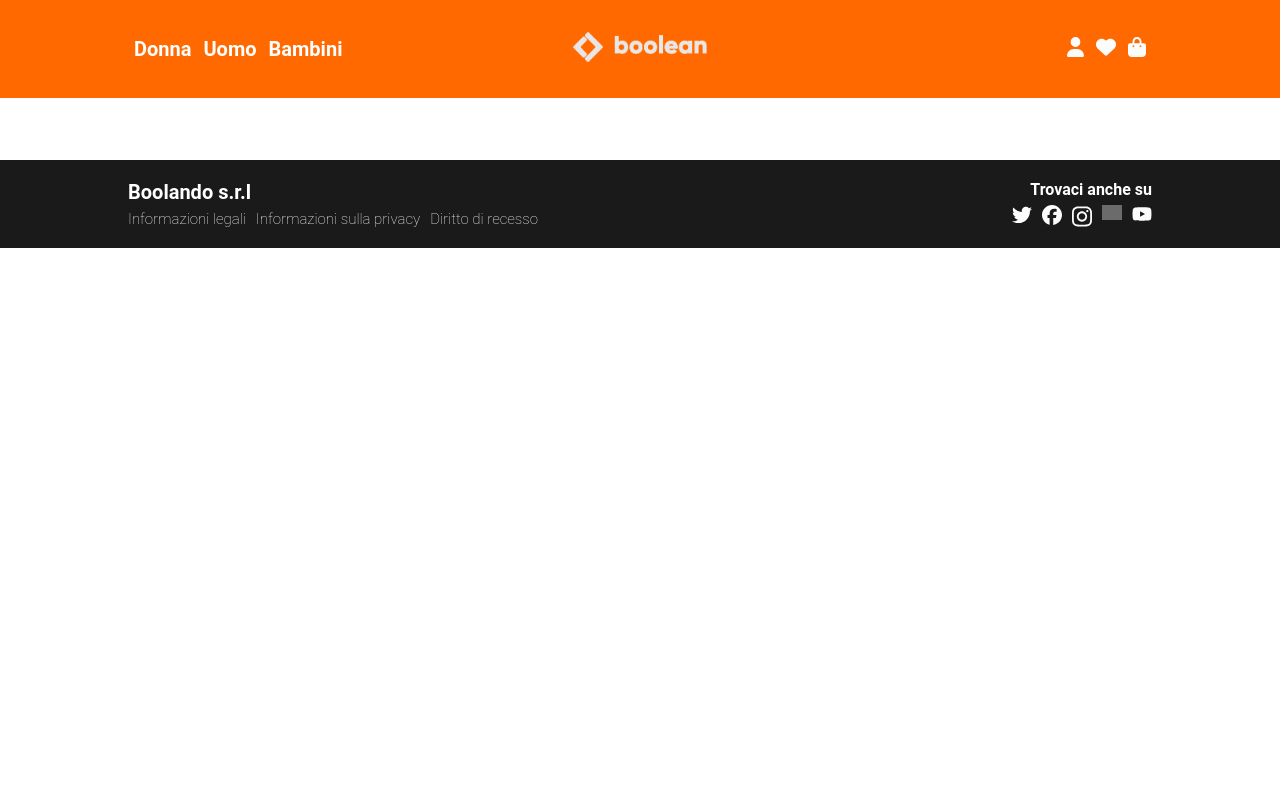
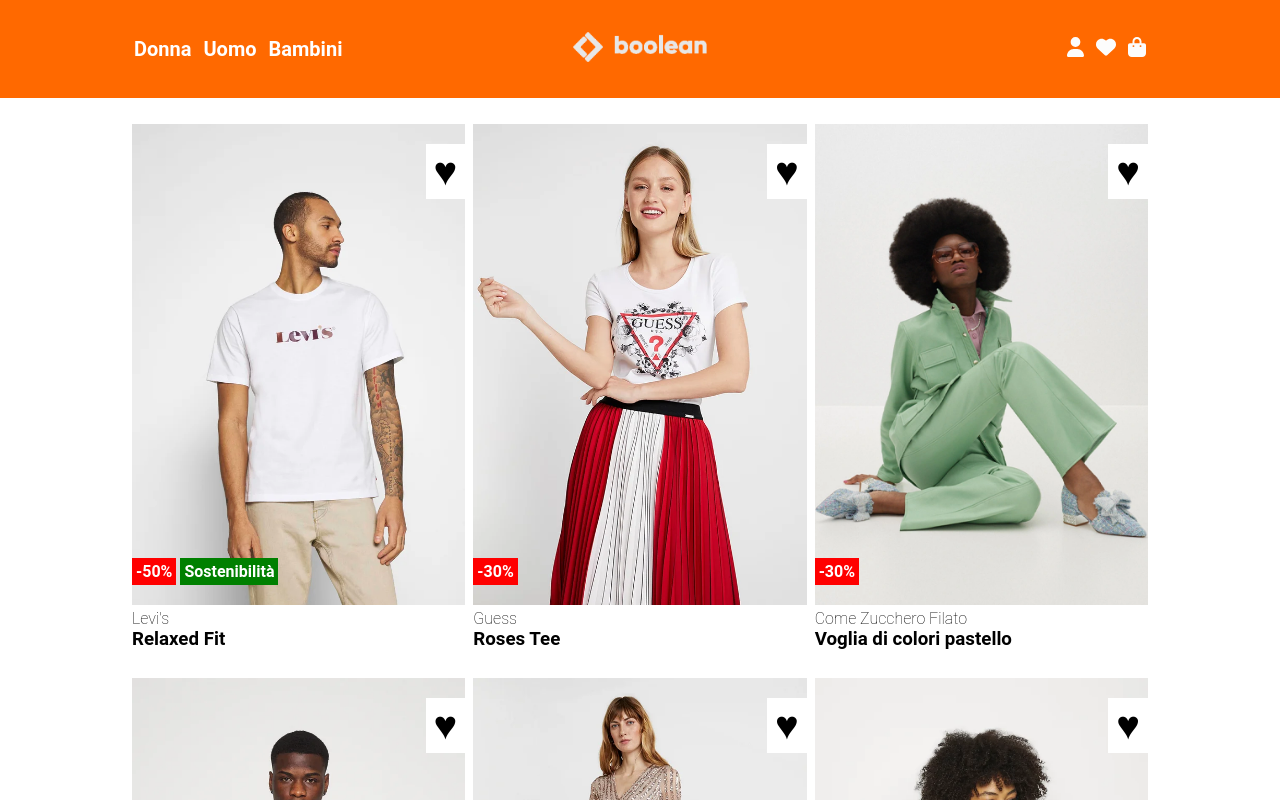
Before and after one commit to MattiaBologna/vite-boolando, a Vue app: page / in a window 1280 px wide. Shown: the top 800 px of the page. Built offline with nearby package versions, Linux system fonts and the light colour scheme; data requests are answered from the project's data file; grey boxes are pictures that could not be loaded.

Commit message:
Fix: store initialization in HomeMain

```diff
--- a/src/App.vue
+++ b/src/App.vue
@@ -6,6 +6,9 @@
 import { store } from './store.js';
 
 export default {
+  created() {
+    this.fetchData()
+  },
   components: {
     HomeHeader,
     HomeMain,
@@ -14,14 +17,11 @@
   methods: {
     fetchData() {
       axios.get('http://localhost:3000/products').then((res) => {
-        console.log(res.data)
-        console.log(store)
+        console.log('ress: ', res.data)
+        console.log('pre-store> ', store)
         store.products = res.data
       })
     }
-  },
-  created() {
-    this.fetchData()
   }
 }
 </script>
--- a/src/components/HomeMain.vue
+++ b/src/components/HomeMain.vue
@@ -8,7 +8,7 @@
     },
     data() {
         return {
-            products: store.products,
+            store,
             components: {
                 ItemCard
             },
@@ -83,7 +83,7 @@
             <div class="container">
                 <div class="row">
                     <!-- <ItemCard /> -->
-                    <div v-for="product in products" class="col-4" :key="product.id">
+                    <div v-for="product in store.products" class="col-4" :key="product.id">
                         <ItemCard :product="product" />
                     </div>
                 </div>
--- a/src/store.js
+++ b/src/store.js
@@ -1,4 +1,4 @@
-import { reactive } from 'vue';
+import { reactive } from 'vue'
 
 export const store = reactive(
     {
```
